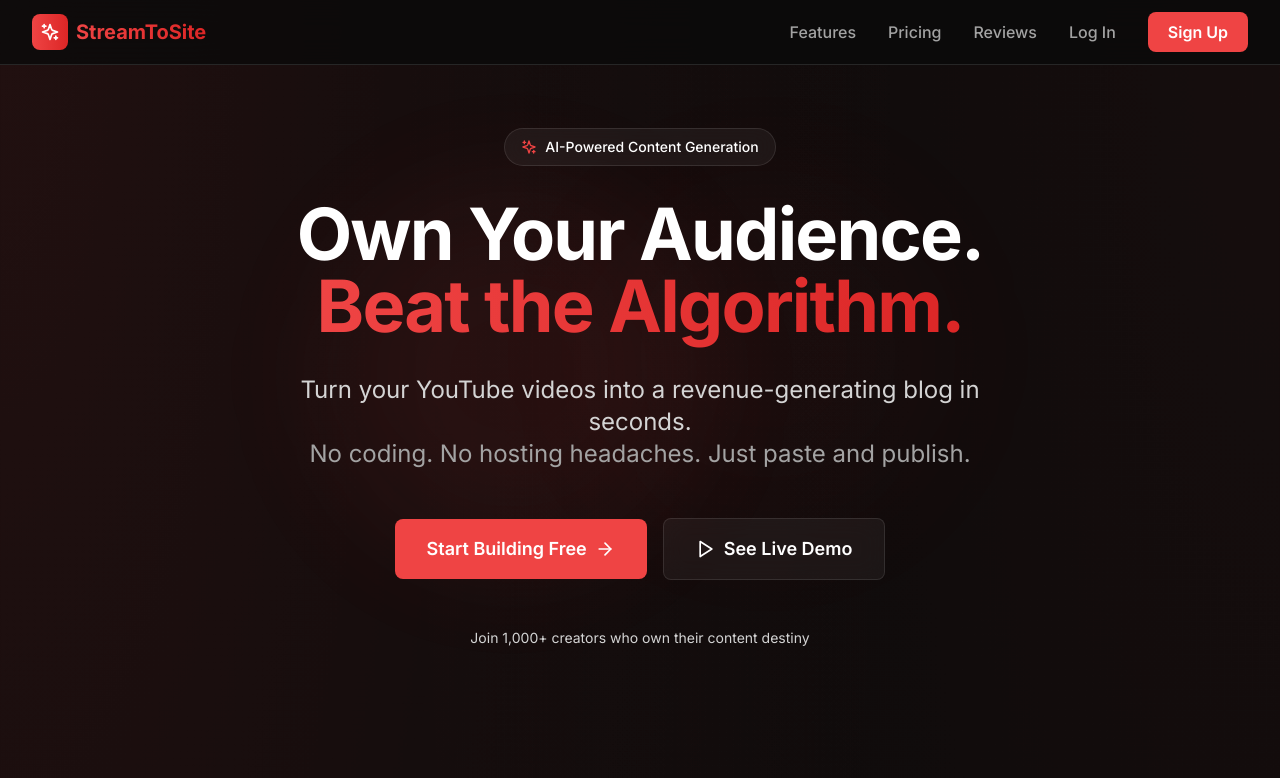
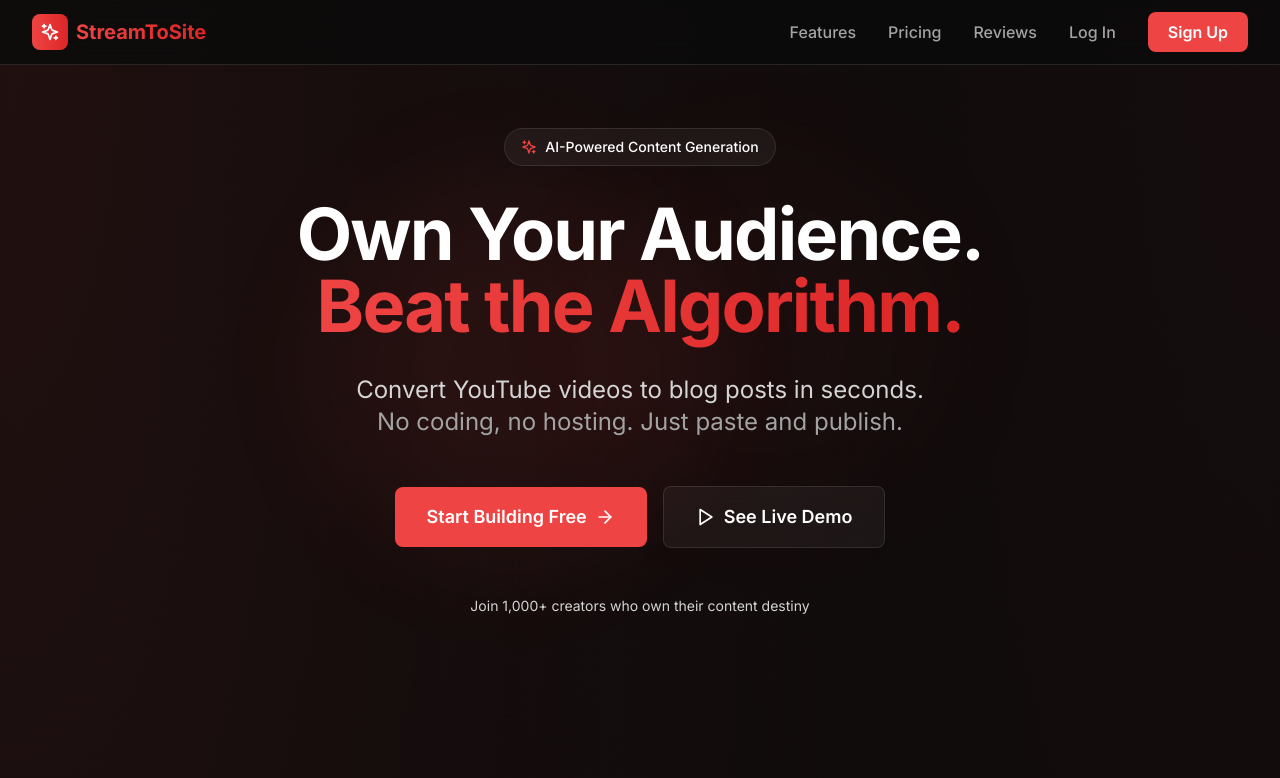
Before and after one commit to Baxa1997/streamToSite, a Next.js app: page / in a window 1280 px wide. Shown: the top 778 px of the page. Built offline with nearby package versions, Linux system fonts and the light colour scheme.

Commit message:
Lucid AI: Workspace initialization

```diff
--- a/src/app/page.js
+++ b/src/app/page.js
@@ -150,9 +150,9 @@ export default function LandingPage() {
 
             {/* Subheadline */}
             <p className="text-xl sm:text-2xl text-neutral-300 max-w-3xl mx-auto leading-relaxed">
-              Turn your YouTube videos into a revenue-generating blog in seconds.
+              Convert YouTube videos to blog posts in seconds.
               <br />
-              <span className="text-neutral-400">No coding. No hosting headaches. Just paste and publish.</span>
+              <span className="text-neutral-400">No coding, no hosting. Just paste and publish.</span>
             </p>
 
             {/* CTA Buttons */}
```
